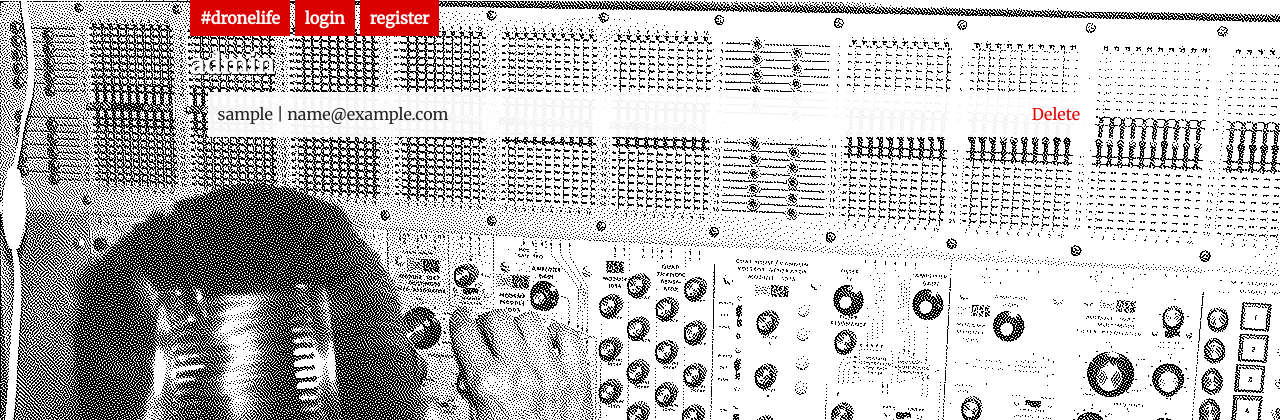
After one commit to hecanjog/dronelife.org, a Flask app: template dronelife/templates/admin.html in a window 1280 px wide. The commit adds this page. Shown: the top 420 px of the page. Run offline with Flask 2, Linux system fonts and the light colour scheme; the template is opened without the code that fills it: values that come from a table or form of the project are taken from there, others are empty; tables that the repository leaves empty hold one stand-in row (values such as "Sample post"); parts of the project's set-up code (start-up, migrations or seed data) failed here and were passed over; some libraries are stand-ins or nearby versions.

Commit message:
add simple admin interface to dlete spam users

```diff
--- a/dronelife/controller.py
+++ b/dronelife/controller.py
@@ -19,6 +19,29 @@ def inject_bgimg():
 def load_user(user_id):
     return models.User.query.filter_by(id=int(user_id)).first()
 
+@app.route('/admin')
+@login_required
+def admin():
+    if not current_user.is_admin:
+        return abort(401)
+
+    users = models.User.query.order_by('registered_on desc').all()
+
+    return render_template('admin.html', users=users)
+
+@app.route('/admin/delete/user/<id>')
+@login_required
+def admin_delete_user(id):
+    if not current_user.is_admin:
+        return abort(401)
+
+    user = models.User.query.filter_by(id=id).one()
+
+    db.session.delete(user)
+    db.session.commit()
+
+    return redirect('/admin')
+
 @app.route('/threads/<id>/<title>')
 def thread(id, title):
     thread = models.Thread.query.filter_by(id=id).first_or_404()
@@ -37,6 +60,7 @@ def profile(username):
     return render_template('profile.html', user=user, form=form)
 
 @app.route('/profile', methods=['GET', 'POST'])
+@login_required
 def profileRedirect():
     form = forms.ProfileForm()
 
--- /dev/null
+++ b/dronelife/static/scss/admin.scss
@@ -0,0 +1,14 @@
+.admin-users {
+    list-style-type: none;
+
+    li {
+        background-color: rgba(255,255,255,0.95);
+        padding: 10px;
+        margin: 5px 0;
+        @include clearfix();
+
+        .delete-user {
+            float: right;
+        }
+    }
+}
--- a/dronelife/static/scss/app.scss
+++ b/dronelife/static/scss/app.scss
@@ -14,6 +14,7 @@ $main-width: 900px;
 $main-base: $primary-color;
 
 @import "parsley";
+@import "admin";
 
 body {
     padding: 0;
--- a/dronelife/static/stylesheets/app.css
+++ b/dronelife/static/stylesheets/app.css
@@ -3257,6 +3257,26 @@ textarea.parsley-error:focus {
   opacity: 1;
 }
 
+.admin-users {
+  list-style-type: none;
+}
+.admin-users li {
+  background-color: rgba(255, 255, 255, 0.95);
+  padding: 10px;
+  margin: 5px 0;
+  *zoom: 1;
+}
+.admin-users li:before, .admin-users li:after {
+  content: " ";
+  display: table;
+}
+.admin-users li:after {
+  clear: both;
+}
+.admin-users li .delete-user {
+  float: right;
+}
+
 body {
   padding: 0;
   background-size: cover;
--- /dev/null
+++ b/dronelife/templates/admin.html
@@ -0,0 +1,14 @@
+{% extends "layout.html" %}
+
+{% block body %}
+<h3>admin</h3>
+
+<ul class="admin-users">
+    {% for user in users %}
+    <li>
+        {{ user.username }} | {{ user.email }}
+        <a class="delete-user" href="/admin/delete/user/{{ user.id }}">Delete</a>
+    </li>
+    {% endfor %}
+</ul>
+{% endblock %}
```
Also changed, not shown: dronelife/static/stylesheets/admin.css (added, +87 -0 lines).
